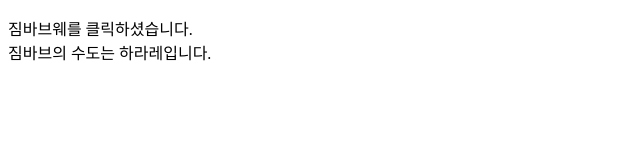
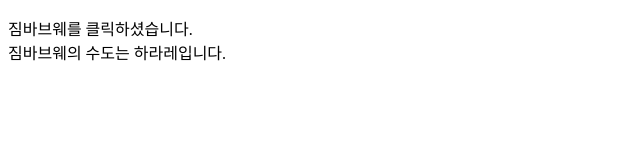
Before and after one commit to dhhan36641861/dhhan36641861.github.io, a plain HTML site: page 9장_이미지맵/숙제_세계지도/7.html in a window 1280 px wide. Shown: the full height of the page, 0-640 px from the left. Drawn offline with Linux system fonts and the light colour scheme.

Commit message:
Update 7.html

```diff
--- a/9장_이미지맵/숙제_세계지도/7.html
+++ b/9장_이미지맵/숙제_세계지도/7.html
@@ -6,7 +6,7 @@
   <body>
   <p>
   짐바브웨를 클릭하셨습니다.<br/>
-  짐바브의 수도는 하라레입니다.
+  짐바브웨의 수도는 하라레입니다.
   </p>
   </body>
   </html>
```
